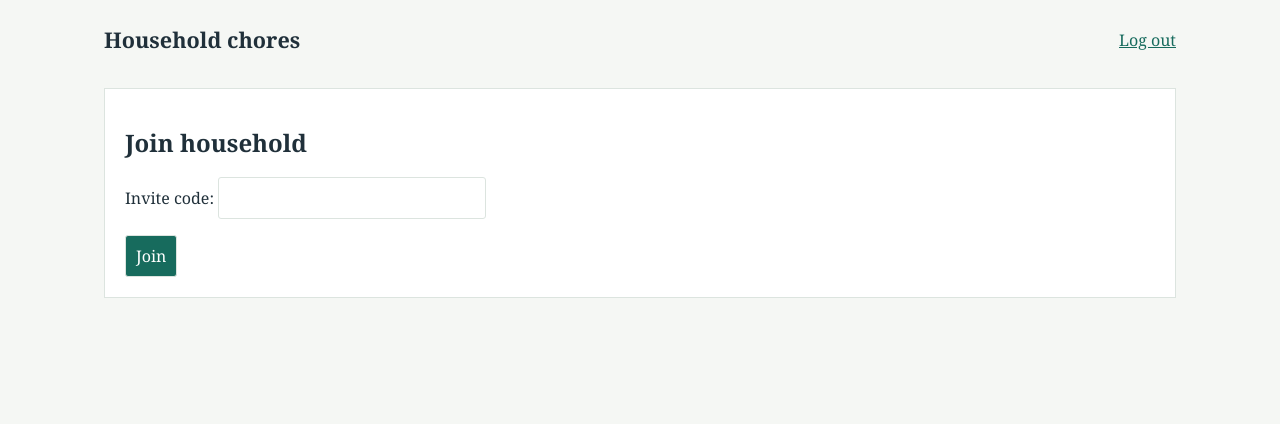
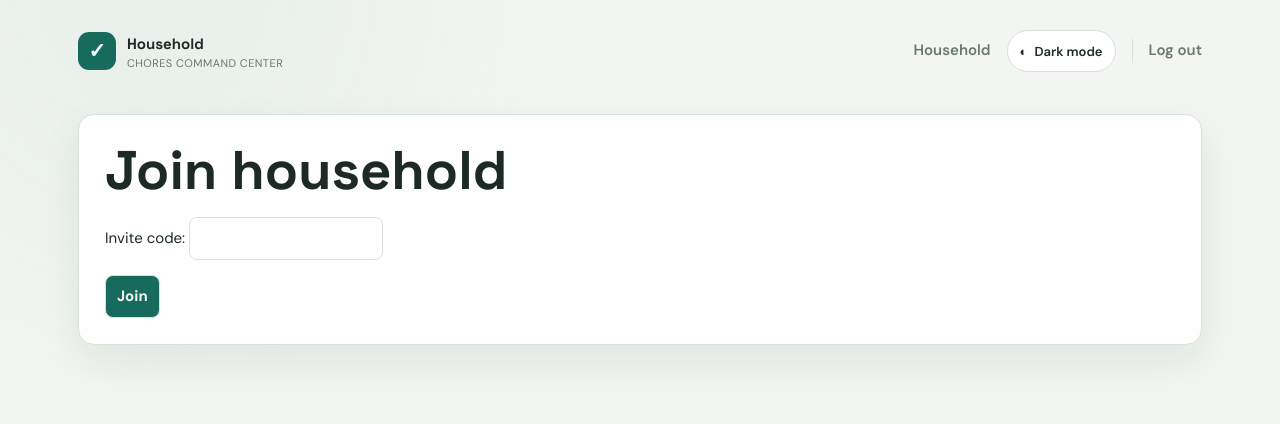
Before and after one commit to josiaskiesse17-commits/Shared-Tasks, a Django app: page /household/join/ in a window 1280 px wide. Shown: the top 424 px of the page. Run offline with Django 5.2, Linux system fonts and the light colour scheme; the visitor is signed in with stand-in values (Sample User, id 1).

Commit message:
UI improvement

```diff
--- a/chores/static/chores/app.css
+++ b/chores/static/chores/app.css
@@ -1,44 +1,46 @@
+@import url('https://fonts.googleapis.com/css2?family=DM+Sans:wght@400;500;600;700&family=Space+Grotesk:wght@500;600;700&display=swap');
+
 * { box-sizing: border-box; }
-
-:root {
-  --ink: #20303a;
-  --muted: #64727a;
-  --paper: #f5f7f4;
-  --panel: #ffffff;
-  --line: #dce4df;
-  --accent: #176b5d;
-  --warning: #a3522c;
-}
-
-body {
-  margin: 0;
-  background: var(--paper);
-  color: var(--ink);
-  font: 16px/1.5 Georgia, "Times New Roman", serif;
-}
-
-.page-shell { max-width: 1120px; margin: 0 auto; padding: 24px; }
-.site-header { display: flex; justify-content: space-between; align-items: center; margin-bottom: 32px; }
-.brand { color: var(--ink); font-size: 1.35rem; font-weight: 700; text-decoration: none; }
-h1, h2 { line-height: 1.15; }
+:root { --ink: #1d2927; --muted: #6b7772; --paper: #f2f5f1; --panel: #fff; --panel-soft: #e8efea; --line: #d8e1db; --accent: #176b5d; --accent-strong: #0e5146; --warning: #b86135; --shadow: 0 16px 38px rgba(27, 53, 43, .08); }
+:root[data-theme="dark"] { --ink: #edf4ef; --muted: #9eada5; --paper: #17211f; --panel: #202d2a; --panel-soft: #2a3a35; --line: #3b4e47; --accent: #69c3a5; --accent-strong: #8bd8bb; --warning: #e18a5e; --shadow: 0 16px 38px rgba(0, 0, 0, .2); }
+body { margin: 0; background: radial-gradient(circle at 12% 0%, var(--panel-soft), transparent 32%), var(--paper); color: var(--ink); font: 15px/1.55 "DM Sans", sans-serif; transition: background .2s ease, color .2s ease; }
+.page-shell { max-width: 1180px; margin: 0 auto; padding: 30px 28px 60px; }
+.site-header { display: flex; justify-content: space-between; align-items: center; gap: 20px; margin-bottom: 42px; }
+.brand { display: inline-flex; align-items: center; gap: 11px; color: var(--ink); text-decoration: none; font-family: "Space Grotesk", sans-serif; }
+.brand strong, .brand small { display: block; }
+.brand small { color: var(--muted); font: 11px "DM Sans", sans-serif; letter-spacing: .04em; text-transform: uppercase; }
+.brand-mark { display: grid; width: 38px; height: 38px; place-items: center; border-radius: 11px; background: var(--accent); color: var(--paper); font-size: 21px; font-weight: 700; }
+.site-nav { display: flex; align-items: center; gap: 16px; }
+.site-nav a { color: var(--muted); text-decoration: none; font-weight: 600; }
+.site-nav a:hover { color: var(--accent); }
+.logout-link { border-left: 1px solid var(--line); padding-left: 16px; }
+.theme-toggle { display: inline-flex; align-items: center; gap: 7px; border: 1px solid var(--line); border-radius: 99px; padding: 8px 12px; background: var(--panel); color: var(--ink); cursor: pointer; font: 600 13px "DM Sans", sans-serif; }
+.theme-toggle:hover { border-color: var(--accent); color: var(--accent); }
+h1, h2 { margin: 0 0 16px; font-family: "Space Grotesk", sans-serif; line-height: 1.1; letter-spacing: 0; }
+h1 { font-size: clamp(2rem, 5vw, 3.4rem); max-width: 650px; }
+h2 { font-size: 1.25rem; }
 a { color: var(--accent); }
-.panel { background: var(--panel); border: 1px solid var(--line); padding: 20px; margin-bottom: 20px; }
-.metrics, .reminders { display: grid; grid-template-columns: repeat(3, 1fr); gap: 12px; }
-.metric { border-left: 4px solid var(--accent); padding: 8px 12px; background: #edf3ef; }
-.metric strong { display: block; font-size: 1.4rem; }
-.warning { border-left-color: var(--warning); }
-.filters { display: flex; flex-wrap: wrap; gap: 8px; align-items: center; }
-input, select, button { border: 1px solid var(--line); border-radius: 3px; padding: 8px 10px; font: inherit; }
-button { background: var(--accent); color: white; cursor: pointer; }
-.button { display: inline-block; background: var(--accent); color: white; padding: 9px 12px; border-radius: 3px; text-decoration: none; }
+.panel { background: color-mix(in srgb, var(--panel) 94%, transparent); border: 1px solid var(--line); border-radius: 16px; box-shadow: var(--shadow); padding: 26px; margin-bottom: 20px; }
+.metrics, .reminders { display: grid; grid-template-columns: repeat(3, 1fr); gap: 14px; margin-top: 26px; }
+.metric { border: 1px solid var(--line); border-radius: 12px; padding: 15px; background: var(--panel-soft); }
+.metric strong { display: block; margin-bottom: 3px; color: var(--accent); font: 700 1.8rem "Space Grotesk", sans-serif; }
+.warning { border-color: color-mix(in srgb, var(--warning) 45%, var(--line)); }
+.warning strong { color: var(--warning); }
+.reminders { grid-template-columns: repeat(2, 1fr); margin-top: 0; }
+.reminders > div { padding: 16px; border-radius: 12px; background: var(--panel-soft); }
+.reminders ul, .member-stats { margin: 8px 0 0; padding-left: 18px; color: var(--muted); }
+.filters { display: grid; grid-template-columns: 1.4fr repeat(4, 1fr); gap: 9px; align-items: center; }
+input, select, button { min-height: 42px; border: 1px solid var(--line); border-radius: 8px; padding: 9px 11px; background: var(--panel); color: var(--ink); font: inherit; }
+input:focus, select:focus, button:focus { outline: 3px solid color-mix(in srgb, var(--accent) 28%, transparent); border-color: var(--accent); }
+button, .button { background: var(--accent); color: var(--paper); cursor: pointer; font-weight: 700; }
+button:hover, .button:hover { background: var(--accent-strong); }
+.button { display: inline-block; border-radius: 8px; padding: 11px 15px; text-decoration: none; }
 .chore-list { list-style: none; margin: 0; padding: 0; }
-.chore-list li { border-top: 1px solid var(--line); padding: 14px 0; }
-.inline { display: inline; margin-left: 8px; }
-
-@media (max-width: 640px) {
-  .page-shell { padding: 16px; }
-  .site-header { margin-bottom: 20px; }
-  .metrics, .reminders { grid-template-columns: 1fr; }
-  .filters { align-items: stretch; flex-direction: column; }
-  .filters > * { width: 100%; }
-}
+.chore-list li { display: flex; align-items: center; gap: 12px; flex-wrap: wrap; border-top: 1px solid var(--line); padding: 17px 0; }
+.chore-list li strong { flex: 1; min-width: 180px; font-family: "Space Grotesk", sans-serif; }
+.inline { display: inline; margin-left: 2px; }
+.inline button { min-height: 34px; padding: 6px 10px; font-size: 13px; }
+.form-row { display: grid; gap: 7px; margin-bottom: 15px; }
+.form-row label { font-weight: 700; }
+@media (max-width: 820px) { .filters { grid-template-columns: repeat(2, 1fr); } .filters input { grid-column: span 2; } }
+@media (max-width: 640px) { .page-shell { padding: 20px 15px 40px; } .site-header { align-items: flex-start; flex-direction: column; margin-bottom: 28px; } .site-nav { flex-wrap: wrap; } .metrics, .reminders, .filters { grid-template-columns: 1fr; } .filters input { grid-column: auto; } .panel { padding: 19px; border-radius: 13px; } }
--- a/chores/templates/chores/base.html
+++ b/chores/templates/chores/base.html
@@ -6,14 +6,39 @@
   <meta name="viewport" content="width=device-width, initial-scale=1">
   <title>{% block title %}Household chores{% endblock %}</title>
   <link rel="stylesheet" href="{% static 'chores/app.css' %}">
+  <script>
+    const savedTheme = localStorage.getItem("chores-theme");
+    if (savedTheme) document.documentElement.dataset.theme = savedTheme;
+  </script>
 </head>
 <body>
   <main class="page-shell">
     <header class="site-header">
-      <a class="brand" href="{% url 'chores:chore_list' %}">Household chores</a>
-      {% if user.is_authenticated %}<a href="{% url 'chores:logout' %}">Log out</a>{% endif %}
+      <a class="brand" href="{% url 'chores:chore_list' %}">
+        <span class="brand-mark">✓</span>
+        <span><strong>Household</strong><small>Chores command center</small></span>
+      </a>
+      <nav class="site-nav">
+        {% if user.is_authenticated %}<a href="{% url 'chores:household' %}">Household</a>{% endif %}
+        <button class="theme-toggle" type="button" aria-label="Toggle dark mode" onclick="toggleTheme()"><span id="theme-icon">◐</span><span id="theme-label">Dark mode</span></button>
+        {% if user.is_authenticated %}<a class="logout-link" href="{% url 'chores:logout' %}">Log out</a>{% endif %}
+      </nav>
     </header>
     {% block content %}{% endblock %}
   </main>
+  <script>
+    function updateThemeLabel() {
+      const dark = document.documentElement.dataset.theme === "dark";
+      document.getElementById("theme-label").textContent = dark ? "Light mode" : "Dark mode";
+      document.getElementById("theme-icon").textContent = dark ? "☼" : "◐";
+    }
+    function toggleTheme() {
+      const nextTheme = document.documentElement.dataset.theme === "dark" ? "light" : "dark";
+      document.documentElement.dataset.theme = nextTheme;
+      localStorage.setItem("chores-theme", nextTheme);
+      updateThemeLabel();
+    }
+    updateThemeLabel();
+  </script>
 </body>
 </html>
```
